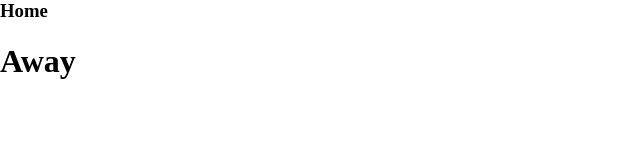
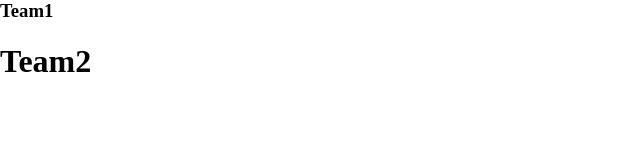
Before and after one commit to gnalre/Scoreboard, a plain HTML site: page index.html in a window 1280 px wide. Shown: the full height of the page, 0-640 px from the left. Drawn offline with nearby package versions, Linux system fonts and the light colour scheme.

Commit message:
updateheaders

```diff
--- a/index.html
+++ b/index.html
@@ -3,10 +3,10 @@
     <body>
         <div class=""container>
             <div>
-                <h3>Home</h3>
+                <h3>Team1</h3>
             </div>
             <div>
-                <h1>Away</h1>
+                <h1>Team2</h1>
             </div>
         </div>
     </body>
```
